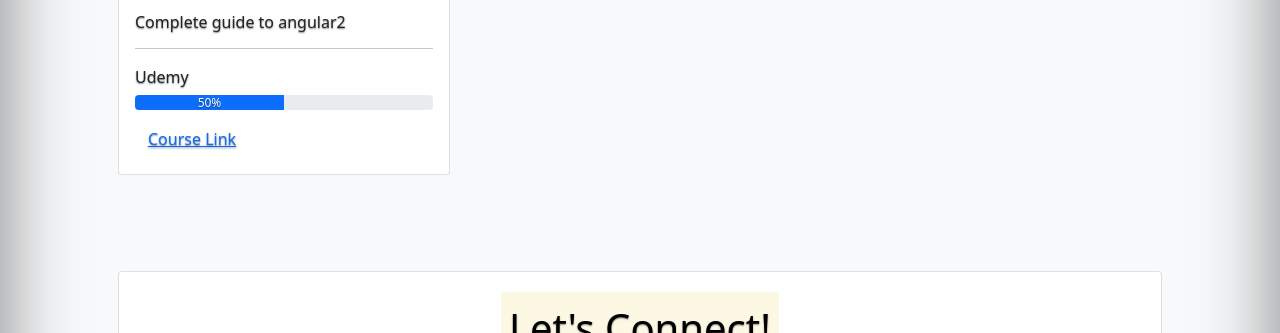
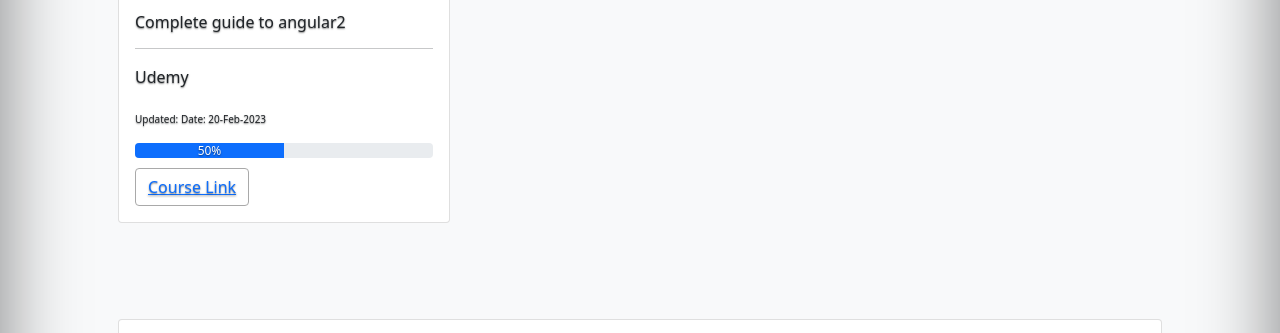
Before and after one commit to kgotsoBapela/zaio-bootsrap-porfolio, a plain HTML site: page index.html in a window 1280 px wide. Shown: the part 2829-3162 px from the top of the page. Drawn offline with nearby package versions, Linux system fonts and the light colour scheme.

Commit message:
Added course and certificate section

```diff
--- a/index.html
+++ b/index.html
@@ -312,9 +312,13 @@
                 <hr>
 
                 <p class="card-text" style="align-items: center;">Udemy</p>
+
+                <label class="courseUpdateDate">Updated: Date: 20-Feb-2023</label><br><br>
                 <div class="progress">
+
                   <div class="progress-bar progress-bar-animated" role="progressbar" style="width: 50%;" aria-valuenow="50" aria-valuemin="0" aria-valuemax="100">50%</div>
                 </div>
+
                 <a href="https://kgotso-tesla-clone.netlify.app/" target="_blank"
                   class="btn btn-link"
                   >Course Link</a >
--- a/style.css
+++ b/style.css
@@ -101,3 +101,9 @@ body {
   /* padding-bottom:  10px; */
   height: 15px;
 }
+.courseUpdateDate{
+  font-size: x-small;
+}
+.btn-link{
+  border-color: darkgrey;
+}
```
